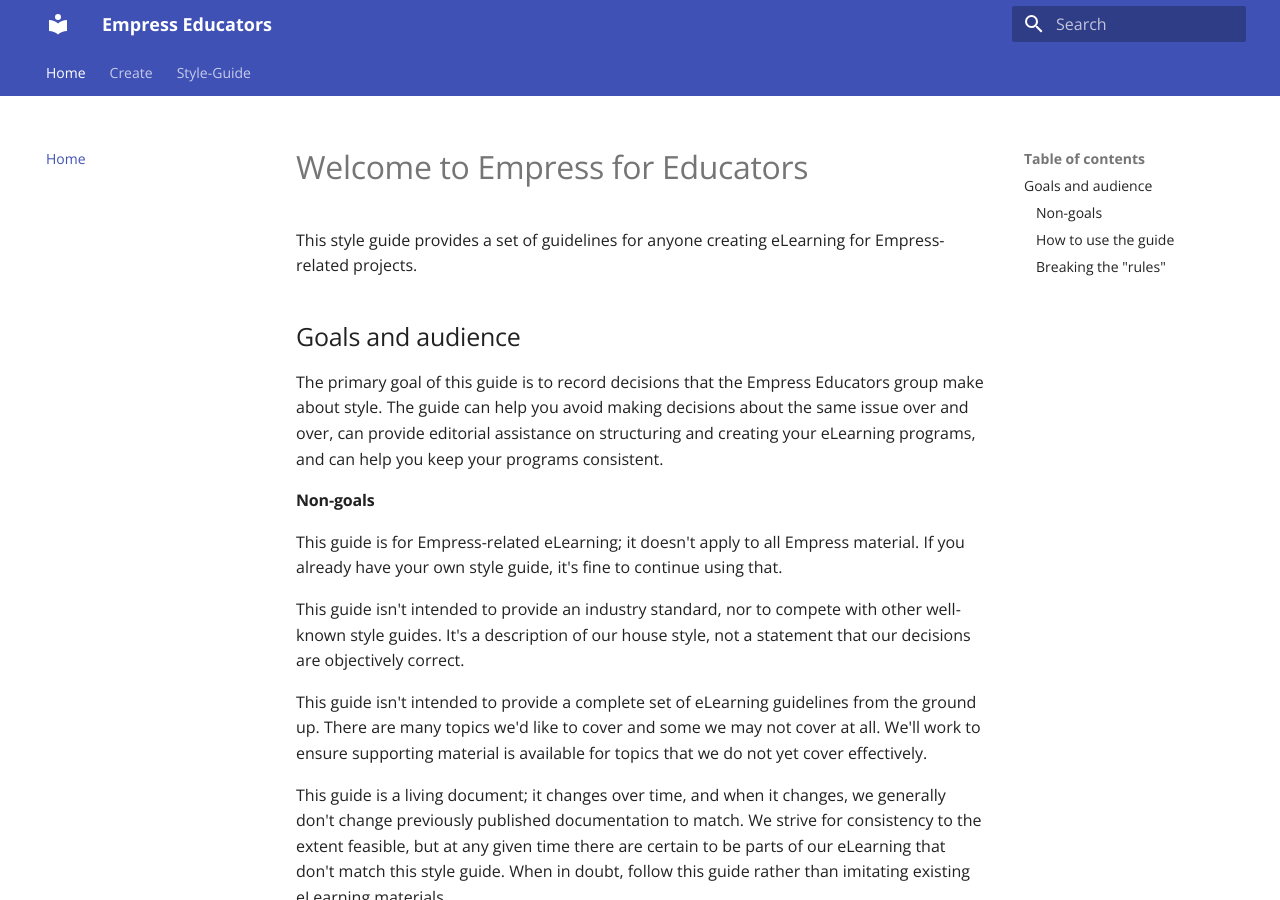
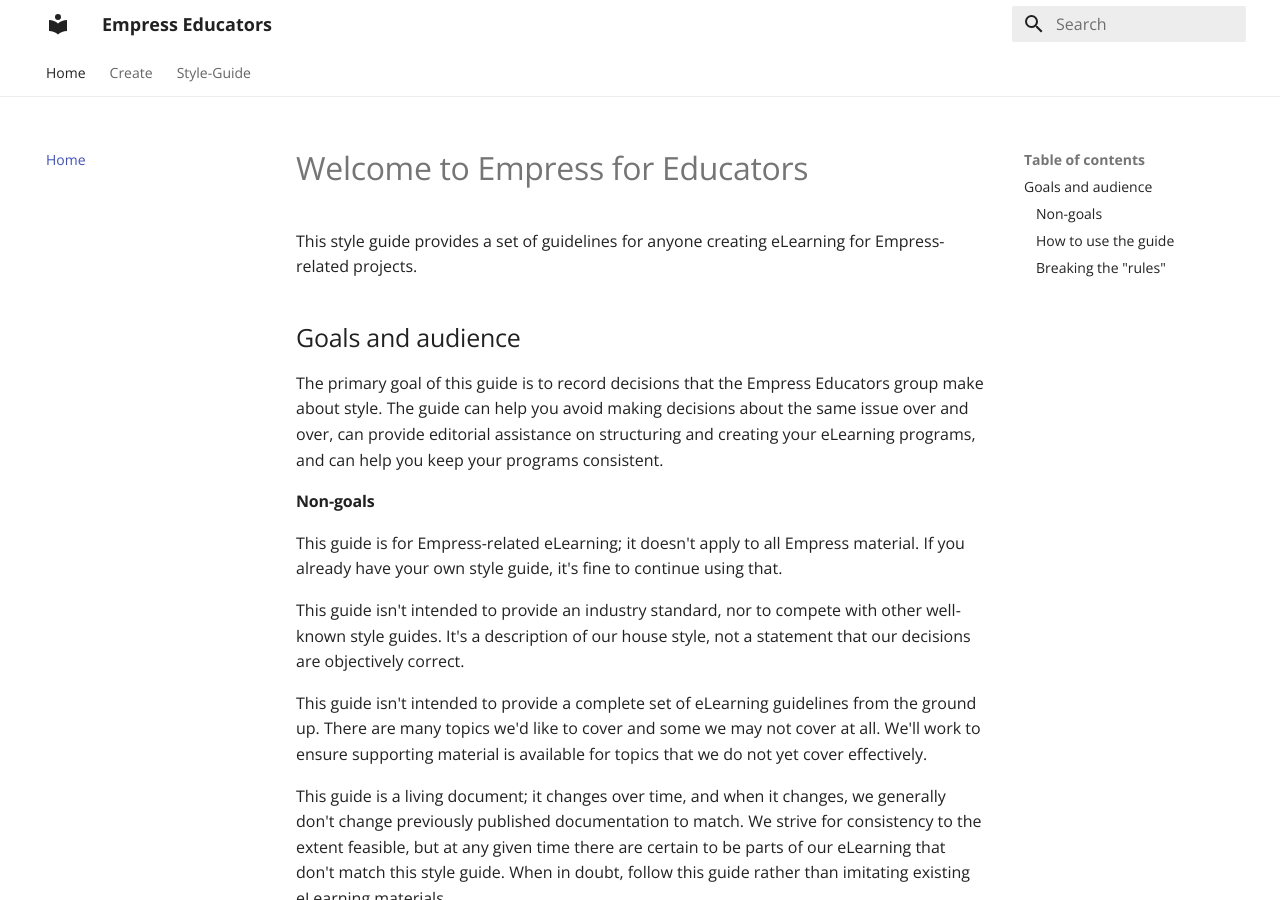
Before and after one commit to EmpressEducation/empress-educators, an MkDocs documentation site: the page built from docs/index.md, in a window 1280 px wide and 900 px high. Built offline with MkDocs 1.6.1 and Material for MkDocs 9.7.7, drawn with Linux system fonts in a browser that asks for light colours.

Commit message:
update color

```diff
--- a/mkdocs.yml
+++ b/mkdocs.yml
@@ -17,8 +17,8 @@ theme:
   name: 'material'
   language: 'en'
   palette:
-    primary: 'Indigo'
-    accent: 'Indigo'
+    primary: 'White'
+    accent: 'Teal'
   feature:
     tabs: true
   font:
```
